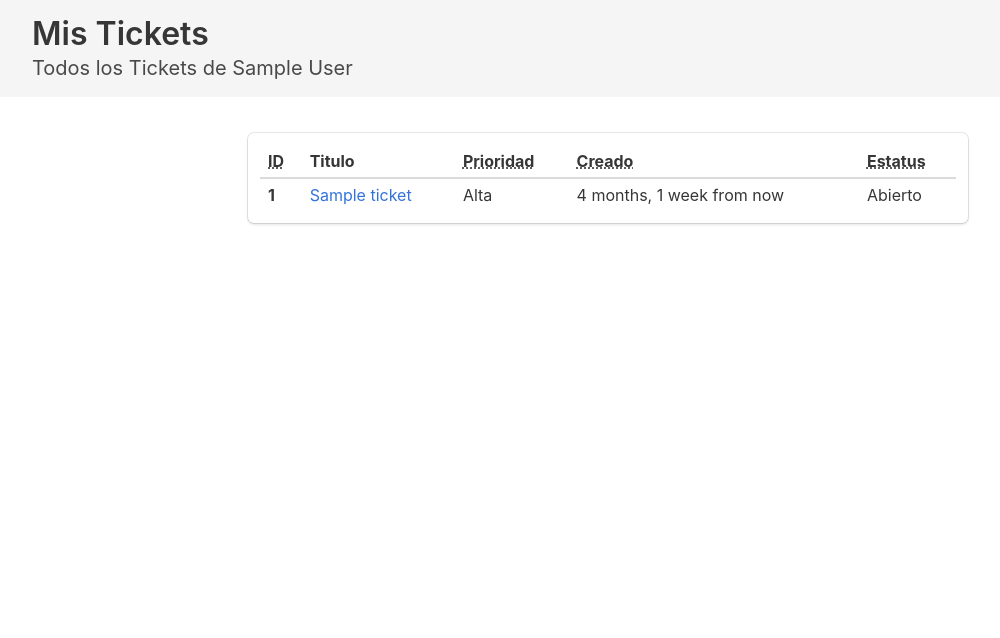
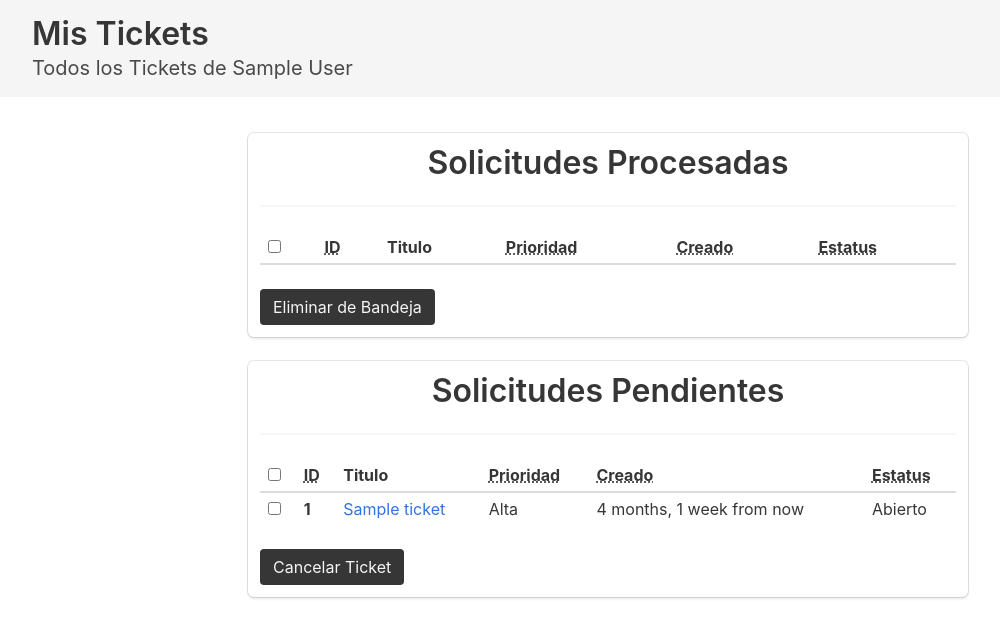
Before and after one commit to aarellanoj/Simpgo, a Django app: page /my-tickets/ in a window 1280 px wide. Shown: the part 84-722 px from the top of the page, without its empty margins (32-1032 px from the left). Run offline with Django 3.2, Linux system fonts and the light colour scheme; a user stored in the database is signed in; tables that the repository leaves empty hold one stand-in row (values such as "Sample post"); lists and menus that the app fills with data are empty; some libraries are stand-ins or nearby versions.

Commit message:
Lista de Tickets

```diff
--- a/simpgo_app/models.py
+++ b/simpgo_app/models.py
@@ -61,14 +61,18 @@ class Ticket(models.Model):
         blank=True,
     )
 
-    delete = models.BooleanField(
+    deleted = models.BooleanField(
         "Eliminar Ticket",
         default=False,
     )
 
-    def _change_status_to(self,new_status):
+    def _change_status_to(self,new_status,*args, **kwargs):
         self.status = new_status
-        return super(Ticket, self).save(*args, **kwargs)
+        return super(Ticket, self).save(*args,**kwargs)
+
+    def _remove(self,*args, **kwargs):
+        self.deleted = True
+        return super(Ticket, self).save(*args,**kwargs)
 
     def __str__(self):
         return self.title
--- a/simpgo_app/templates/simpgo_app/base.html
+++ b/simpgo_app/templates/simpgo_app/base.html
@@ -8,6 +8,8 @@
     <meta name="viewport" content="width=device-width, initial-scale=1">
     <link rel="stylesheet" href="{% static 'css/bulma.css' %}" crossorigin="anonymous">
     <script defer src="https://use.fontawesome.com/releases/v5.3.1/js/all.js"></script>
+    {% block helpdesk_head %}
+    {% endblock %}
   </head>
   <body>
     <nav class="navbar is-spaced has-shadow is-dark" role="navigation" aria-label="main navigation">
--- a/simpgo_app/templates/simpgo_app/my_tickets.html
+++ b/simpgo_app/templates/simpgo_app/my_tickets.html
@@ -1,5 +1,22 @@
 {% extends "simpgo_app/base.html" %}
 {% load humanize %}
+{% block helpdesk_head %}
+  <script language="JavaScript">
+    function toggle(source) {
+      checkboxes = document.getElementsByName('ticket_id');
+      for(var i=0, n=checkboxes.length;i<n;i++) {
+        checkboxes[i].checked = source.checked;
+      }
+    }
+
+    function toggle2(source) {
+      checkboxes = document.getElementsByName('ticket_id2');
+      for(var i=0, n=checkboxes.length;i<n;i++) {
+        checkboxes[i].checked = source.checked;
+      }
+    }
+  </script>
+{% endblock %}
 {% block after_nav %}
   <section class="hero is-light">
     <div class="hero-body">
@@ -18,9 +35,51 @@
       <div class="columns">
         <div class="column is-8 is-offset-2 box">
           <center>
+            <form method="POST" action="{% url 'my_tickets' %}">{% csrf_token %}
+              <p class="title" align="center">Solicitudes Procesadas</p>
+              <hr>
               <table class="table is-striped is-narrow is-hoverable is-fullwidth">
                 <thead>
                   <tr class="">
+                    <th><input type="checkbox" onClick="toggle(this)"/></th>
+                    <th><abbr title="Position">ID</abbr></th>
+                    <th>Titulo</th>
+                    <th><abbr title="Played">Prioridad</abbr></th>
+                    <th><abbr title="Drawn">Creado</abbr></th>
+                    <th><abbr title="Lost">Estatus</abbr></th>
+                  </tr>
+                </thead>
+                <tbody>
+                  {% for ticket in tickets_pro %}
+                    <tr>
+                      <td><input name='ticket_id' value='{{ ticket.id }}' type="checkbox"></td>
+                      <th>{{ticket.id}}</th>
+                      <td><a href="{% url 'ticket_view' ticket.id %}" title="{{ticket.title}}">{{ticket.title}}</a> </td>
+                      <td>{{ticket.get_priority_display}}</td>
+                      <td>{{ticket.created|naturaltime}}</td>
+                      <td>{{ticket.get_status_display}}</td>
+                    </tr>
+                  {% endfor %}
+                </tbody>
+              </table>
+              <div class="control">
+                  <input type="submit" class="button is-dark" name="remove" value="Eliminar de Bandeja">
+              </div>
+            </form>
+          </center>
+        </div>
+      </div>
+      <br>
+      <div class="columns">
+        <div class="column is-8 is-offset-2 box">
+          <center>
+            <form method="POST" action="{% url 'my_tickets' %}">{% csrf_token %}
+                <p class="title" align="center">Solicitudes Pendientes</p>
+                <hr>
+              <table class="table is-striped is-narrow is-hoverable is-fullwidth">
+                <thead>
+                  <tr class="">
+                    <th><input type="checkbox" onClick="toggle2(this)"/></th>
                     <th><abbr title="Position">ID</abbr></th>
                     <th>Titulo</th>
                     <th><abbr title="Played">Prioridad</abbr></th>
@@ -31,9 +90,9 @@
                 <tbody>
                   {% for ticket in tickets %}
                     <tr>
+                      <td><input name='ticket_id2' value='{{ ticket.id }}' type="checkbox"></td>
                       <th>{{ticket.id}}</th>
-                    <td><a href="{% url 'ticket_view' ticket.id %}" title="{{ticket.title}}">{{ticket.title}}</a>
-                    </td>
+                      <td><a href="{% url 'ticket_view' ticket.id %}" title="{{ticket.title}}">{{ticket.title}}</a> </td>
                       <td>{{ticket.get_priority_display}}</td>
                       <td>{{ticket.created|naturaltime}}</td>
                       <td>{{ticket.get_status_display}}</td>
@@ -41,6 +100,10 @@
                   {% endfor %}
                 </tbody>
               </table>
+              <div class="control">
+                  <input type="submit" class="button is-dark" name="cancel" value="Cancelar Ticket">
+              </div>
+            </form>
           </center>
         </div>
       </div>
--- a/simpgo_app/views.py
+++ b/simpgo_app/views.py
@@ -108,5 +108,12 @@ def ticket_view(request, ticket_id):
 
 @login_required
 def my_tickets(request):
-    tickets = list(Ticket.objects.filter(created_by=request.user.id))
-    return render(request, 'simpgo_app/my_tickets.html', {'tickets':tickets})
+
+    tickets = list(Ticket.objects.filter(created_by=request.user.id,status__in=[1],deleted=0))
+    tickets_pro = list(Ticket.objects.filter(created_by=request.user.id,status__in=[3],deleted=0))
+
+    if request.method == 'POST':
+        print(request.POST)
+        return HttpResponseRedirect('./')
+
+    return render(request, 'simpgo_app/my_tickets.html', {'tickets':tickets, 'tickets_pro':tickets_pro})
```
Lines whose indentation alone changed are shown as unchanged.
